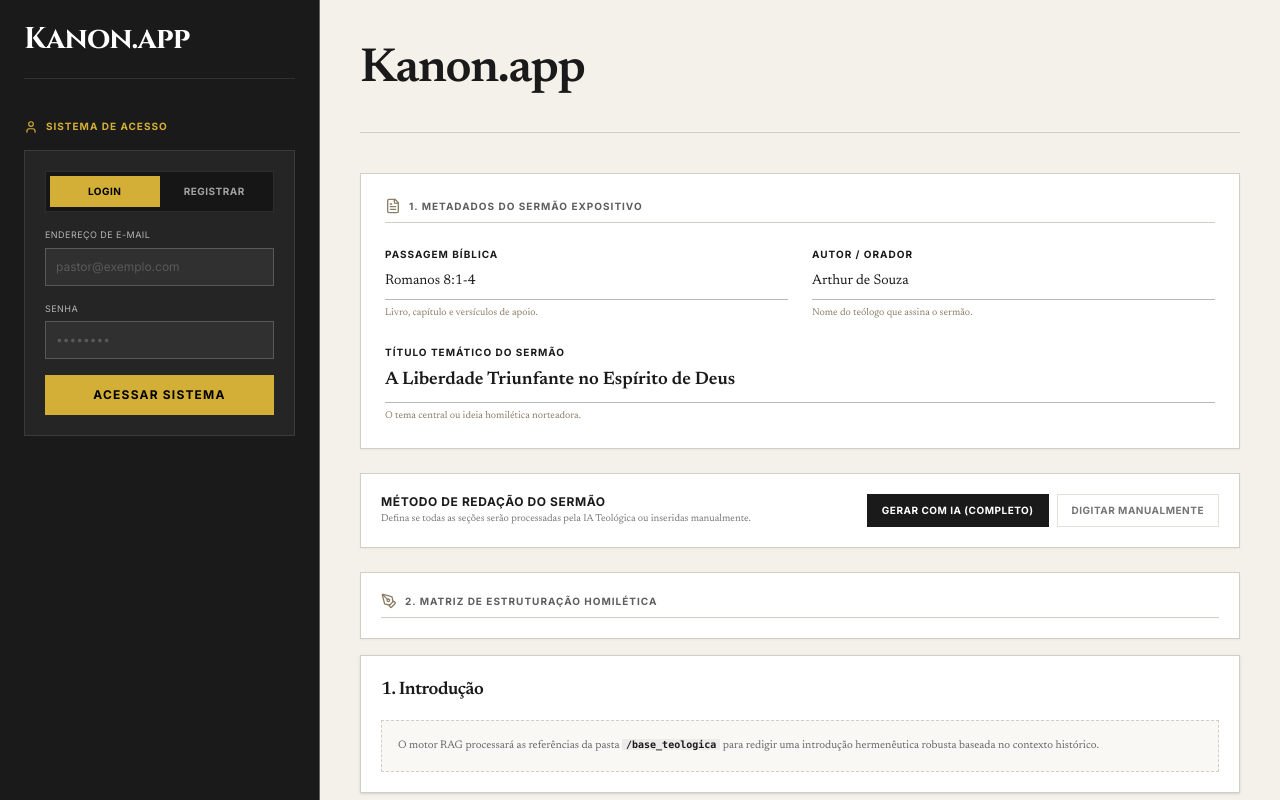
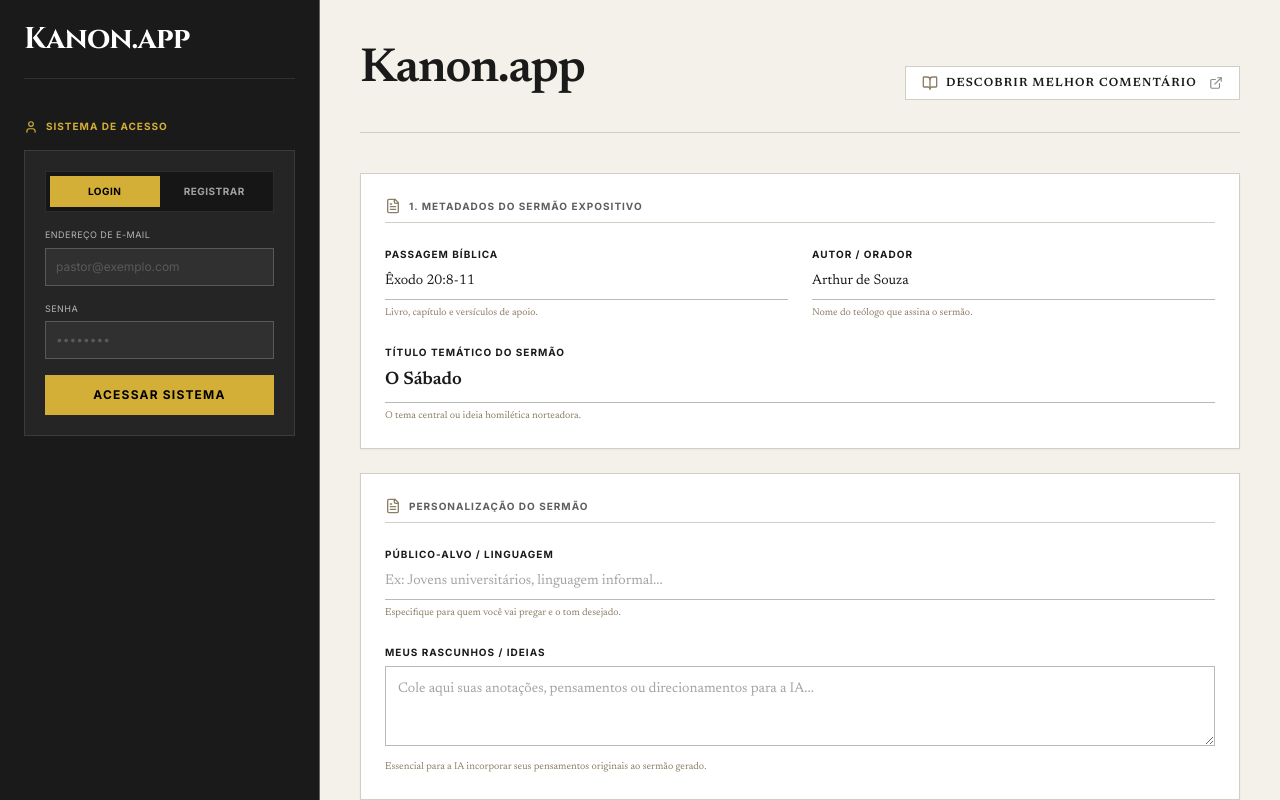
Before and after one commit to bfyypfy6r9-dot/Kanon.app, a React (Vite) app: page / in a window 1280 px wide. Shown: the top 800 px of the page. Built offline with nearby package versions, Linux system fonts and the light colour scheme.

Commit message:
Update App.tsx

```diff
--- a/src/App.tsx
+++ b/src/App.tsx
@@ -12,11 +12,28 @@
   Loader2,
   FileCheck,
   Award,
-  BookMarked
+  BookMarked,
+  ExternalLink
 } from "lucide-react";
 import { motion, AnimatePresence } from "motion/react";
 import { SermonResponse, UserSession } from "./types";
 import { jsPDF } from "jspdf";
+
+const RenderSermonText = ({ text }: { text: string }) => {
+  if (!text) return null;
+  const parts = text.split(/(\[\^\d+\])/g);
+  return (
+    <>
+      {parts.map((part, i) => {
+        const match = part.match(/\[\^(\d+)\]/);
+        if (match) {
+          return <sup key={i} className="text-[10px] text-[#D4AF37] font-bold ml-0.5">{match[1]}</sup>;
+        }
+        return <span key={i}>{part}</span>;
+      })}
+    </>
+  );
+};
 
 export default function App() {
   // Authentication state
@@ -29,9 +46,11 @@
   const [authLoading, setAuthLoading] = useState(false);
 
   // Form metadata states
-  const [passage, setPassage] = useState("Romanos 8:1-4");
+  const [passage, setPassage] = useState("Êxodo 20:8-11");
   const [author, setAuthor] = useState("Arthur de Souza");
-  const [title, setTitle] = useState("A Liberdade Triunfante no Espírito de Deus");
+  const [title, setTitle] = useState("O Sábado");
+  const [targetAudience, setTargetAudience] = useState("");
+  const [userDrafts, setUserDrafts] = useState("");
 
   // Global AI vs Manual Control
   const [globalMode, setGlobalMode] = useState<"ai" | "manual">("ai");
@@ -163,6 +182,8 @@
         passage,
         author,
         title,
+        targetAudience,
+        userDrafts,
         numPoints: desenvolvimentoPoints,
         userEmail: currentUser.email,
         sections: {
@@ -521,7 +542,18 @@
             </h1>
           </div>
 
-
+          <div className="flex gap-4">
+            <a
+              href="https://bestcommentaries.com/"
+              target="_blank"
+              rel="noopener noreferrer"
+              className="flex items-center gap-2 bg-white border border-[#D1CEC5] hover:border-[#1A1A1A] text-[#1A1A1A] text-xs font-bold uppercase tracking-widest px-4 py-2 transition-colors group"
+            >
+              <BookOpen className="w-4 h-4 text-[#8B7E66] group-hover:text-[#1A1A1A]" />
+              Descobrir Melhor Comentário
+              <ExternalLink className="w-3.5 h-3.5 ml-1 opacity-50 view-transition-opacity group-hover:opacity-100" />
+            </a>
+          </div>
         </header>
 
         <div className="grid grid-cols-1 lg:grid-cols-12 gap-8 flex-1" id="dashboard_grid">
@@ -571,6 +603,39 @@
                     className="w-full bg-transparent border-b border-[#1A1A1A]/30 pb-2 font-serif text-lg font-bold text-[#1A1A1A] placeholder-[#1A1A1A]/40 focus:outline-[#D4AF37] transition-all"
                   />
                   <p className="text-[10px] text-[#8B7E66] mt-1.5">O tema central ou ideia homilética norteadora.</p>
+                </div>
+              </div>
+            </section>
+
+            {/* CARD 1.5: CONTEXTO E PERSONALIZAÇÃO */}
+            <section className="bg-white border border-[#D1CEC5] p-6 shadow-xs" id="card_personalization">
+              <h3 className="text-[10px] font-sans font-bold uppercase tracking-widest text-[#1A1A1A]/70 mb-6 flex items-center gap-2 pb-2 border-b border-[#D1CEC5]">
+                <FileText className="w-4 h-4 text-[#8B7E66]" />
+                Personalização do Sermão
+              </h3>
+
+              <div className="grid grid-cols-1 gap-6" id="personalization_inputs_grid">
+                <div>
+                  <label className="block text-[10px] uppercase tracking-widest mb-1.5 font-sans font-bold text-[#1A1A1A]">Público-alvo / Linguagem</label>
+                  <input
+                    type="text"
+                    value={targetAudience}
+                    onChange={(e) => setTargetAudience(e.target.value)}
+                    placeholder="Ex: Jovens universitários, linguagem informal..."
+                    className="w-full bg-transparent border-b border-[#1A1A1A]/30 pb-2 text-sm text-[#1A1A1A] placeholder-[#1A1A1A]/40 focus:outline-[#D4AF37] transition-all font-serif"
+                  />
+                  <p className="text-[10px] text-[#8B7E66] mt-1.5">Especifique para quem você vai pregar e o tom desejado.</p>
+                </div>
+
+                <div>
+                  <label className="block text-[10px] uppercase tracking-widest mb-1.5 font-sans font-bold text-[#1A1A1A]">Meus Rascunhos / Ideias</label>
+                  <textarea
+                    value={userDrafts}
+                    onChange={(e) => setUserDrafts(e.target.value)}
+                    placeholder="Cole aqui suas anotações, pensamentos ou direcionamentos para a IA..."
+                    className="w-full bg-transparent border border-[#1A1A1A]/30 p-3 text-sm text-[#1A1A1A] placeholder-[#1A1A1A]/40 focus:border-[#D4AF37] focus:outline-none transition-all font-serif min-h-[80px] resize-y"
+                  />
+                  <p className="text-[10px] text-[#8B7E66] mt-1.5">Essencial para a IA incorporar seus pensamentos originais ao sermão gerado.</p>
                 </div>
               </div>
             </section>
@@ -899,8 +964,8 @@
                         {activeTab === "introducao" && (
                           <div className="space-y-4" id="prev_intro">
                             <h4 className="text-xs font-sans font-bold tracking-widest uppercase text-[#8B7E66]">1. INTRODUÇÃO</h4>
-                            <p className="text-sm text-[#1A1A1A] leading-8 text-justify indent-[1.25cm] whitespace-pre-line font-serif">
-                              {sermonResult.introducao}
+                            <p className="text-sm text-[#1A1A1A] leading-[1.5] text-justify indent-[1.25cm] whitespace-pre-line font-serif">
+                              <RenderSermonText text={sermonResult.introducao} />
                             </p>
                           </div>
                         )}
@@ -908,8 +973,8 @@
                         {activeTab === "desenvolvimento" && (
                           <div className="space-y-4" id="prev_dev">
                             <h4 className="text-xs font-sans font-bold tracking-widest uppercase text-[#8B7E66]">2. DESENVOLVIMENTO</h4>
-                            <div className="text-sm text-[#1A1A1A] leading-8 text-justify indent-[1.25cm] whitespace-pre-line font-serif">
-                              {sermonResult.desenvolvimento}
+                            <div className="text-sm text-[#1A1A1A] leading-[1.5] text-justify indent-[1.25cm] whitespace-pre-line font-serif">
+                              <RenderSermonText text={sermonResult.desenvolvimento} />
                             </div>
                           </div>
                         )}
@@ -917,8 +982,8 @@
                         {activeTab === "conclusao" && (
                           <div className="space-y-4" id="prev_conclusion">
                             <h4 className="text-xs font-sans font-bold tracking-widest uppercase text-[#8B7E66]">3. CONCLUSÃO</h4>
-                            <p className="text-sm text-[#1A1A1A] leading-8 text-justify indent-[1.25cm] whitespace-pre-line font-serif">
-                              {sermonResult.conclusao}
+                            <p className="text-sm text-[#1A1A1A] leading-[1.5] text-justify indent-[1.25cm] whitespace-pre-line font-serif">
+                              <RenderSermonText text={sermonResult.conclusao} />
                             </p>
                           </div>
                         )}
@@ -926,8 +991,8 @@
                         {activeTab === "apelo" && (
                           <div className="space-y-4" id="prev_apelo">
                             <h4 className="text-xs font-sans font-bold tracking-widest uppercase text-[#8B7E66]">4. APELO</h4>
-                            <p className="text-sm text-[#1A1A1A] leading-8 text-justify indent-[1.25cm] whitespace-pre-line font-serif">
-                              {sermonResult.apelo}
+                            <p className="text-sm text-[#1A1A1A] leading-[1.5] text-justify indent-[1.25cm] whitespace-pre-line font-serif">
+                              <RenderSermonText text={sermonResult.apelo} />
                             </p>
                           </div>
                         )}
@@ -936,7 +1001,7 @@
                           <div className="space-y-4" id="prev_references">
                             <h4 className="text-xs font-sans font-bold tracking-widest uppercase text-center text-[#8B7E66]">Referências do Comentário Exegético</h4>
                             <div className="text-[11px] text-[#1A1A1A]/80 bg-[#F9F8F5] p-4 border border-[#D1CEC5] leading-relaxed text-justify whitespace-pre-line font-mono">
-                              {sermonResult.referencias}
+                              <RenderSermonText text={sermonResult.referencias} />
                             </div>
                           </div>
                         )}
```
